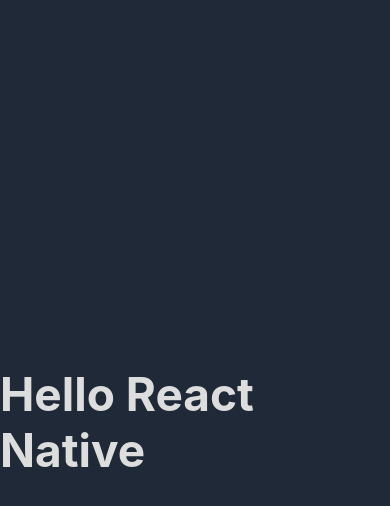
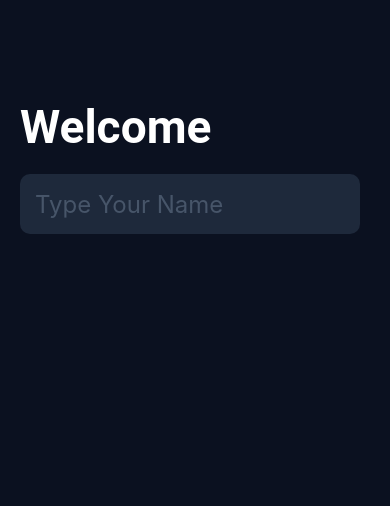
Before and after one commit to hasan-naim/noteTaker-react-native, a React Native app: screen / in a window 390 px wide. Shown: the top 506 px of the page. Built offline with nearby package versions, Linux system fonts and the light colour scheme.

Commit message:
first screen is completed

```diff
--- a/App.js
+++ b/App.js
@@ -1,28 +1,32 @@
 import { StatusBar } from "expo-status-bar";
-import { StyleSheet, Text, View } from "react-native";
+import { SafeAreaView, StyleSheet, Text, View } from "react-native";
+import colors from "./app/misc/colors";
+import Welcome from "./app/screens/Welcome";
+import AsyncStorage from "@react-native-async-storage/async-storage";
+import { useEffect } from "react";
 
 export default function App() {
+  useEffect(() => {
+    async function loadData() {
+      const result = await AsyncStorage.getItem("user");
+      console.log(result);
+    }
+    loadData();
+  }, []);
+
   return (
-    <View style={styles.container}>
-      <Text style={styles.text}>Hello React Native</Text>
+    <View style={styles.app}>
+      <Welcome></Welcome>
       <StatusBar style="auto" />
     </View>
   );
 }
 
 const styles = StyleSheet.create({
-  container: {
+  app: {
+    backgroundColor: colors.BodyBg,
     flex: 1,
-    backgroundColor: "#1F2937",
-    alignItems: "center",
-    color: "white",
-    justifyContent: "center",
-  },
-  text: {
-    color: "#ddd",
-    fontSize: 46,
-    fontWeight: "bold",
-    backgroundColor: "transparent",
-    borderRadius: 10,
+    color: colors.Peragraph,
+    // paddingTop: 50,
   },
 });
--- /dev/null
+++ b/app/components/Button.js
@@ -0,0 +1,37 @@
+import { View, Text, StyleSheet } from "react-native";
+import React from "react";
+import { AntDesign } from "@expo/vector-icons";
+import colors from "../misc/colors";
+
+export default function Button({ name, style, color, size, handleSubmit }) {
+  return (
+    <View style={styles.container} onPress={handleSubmit}>
+      <AntDesign
+        name={name}
+        size={size || 96}
+        color={color || colors.White}
+        style={[styles.icon, { ...style }]}
+      />
+    </View>
+  );
+}
+
+const styles = StyleSheet.create({
+  container: {
+    position: "absolute",
+    bottom: 20,
+    right: 40,
+    backgroundColor: colors.LightDark,
+    width: 54,
+    height: 54,
+    flex: 1,
+    borderRadius: 12,
+    alignItems: "center",
+    justifyContent: "center",
+    elevation: 10,
+  },
+  icon: {
+    fontSize: 20,
+    fontWeight: "bold",
+  },
+});
--- /dev/null
+++ b/app/misc/colors.js
@@ -0,0 +1,22 @@
+export default {
+  // heading ======= text-white font-extrabold text-4xl
+  // peragraph ===== dark:text-slate-400 text-lg
+
+  // blue ==  dark:text-sky-400
+  // Indigo ==== dark:text-indigo-400
+  // dark ===== rgb(17, 24, 39)
+  // white-overlay ===== bg-slate-700
+  // bg ==== #0B1120
+  // light-dark ===== #1E293B
+
+  White: "#fff",
+  Peragraph: "#94a3b8",
+  Blue: "#38bdf8",
+  Indigo: "#818cf8",
+  Dark: "rgb(17, 24, 39)",
+  WhiteOverlay: "",
+  BodyBg: "#0B1120",
+  LightDark: "#1E293B",
+  Error: "#DB7093",
+  Gray: "#475569",
+};
--- /dev/null
+++ b/app/screens/Welcome.js
@@ -0,0 +1,86 @@
+import { View, Text, Dimensions, StyleSheet, TextInput } from "react-native";
+import AsyncStorage from "@react-native-async-storage/async-storage";
+import React, { useState } from "react";
+import colors from "../misc/colors";
+import { StatusBar } from "expo-status-bar";
+import { useFonts } from "expo-font";
+import Button from "../components/Button";
+
+export default function Welcome() {
+  const [text, setText] = useState("");
+
+  const handleSubmit = async () => {
+    const user = {
+      name: text,
+    };
+
+    try {
+      await AsyncStorage.setItem("user", JSON.stringify(user));
+    } catch (error) {
+      console.log(error);
+    }
+  };
+  return (
+    <>
+      {/* <StatusBar hidden></StatusBar> */}
+      <View style={styles.container}>
+        <View style={styles.content}>
+          <Text style={styles.text}>Welcome</Text>
+          <TextInput
+            value={text}
+            onChangeText={(text) => setText(text)}
+            style={styles.input}
+            placeholder={`Type Your Name`}
+            placeholderTextColor={colors.Gray}
+          />
+        </View>
+      </View>
+      {text.trim().length > 2 ? (
+        <View>
+          <Button name={"right"} handleSubmit={handleSubmit}></Button>
+        </View>
+      ) : null}
+    </>
+  );
+}
+
+const width = Dimensions.get("window").width;
+
+const styles = StyleSheet.create({
+  container: {
+    // paddingHorizontal: 20,
+    // flex: 1,
+    flex: 1,
+    paddingHorizontal: 20,
+    alignItems: "flex-start",
+    // backgroundColor: "white",
+    textAlign: "left",
+  },
+
+  content: {
+    width: "100%",
+    paddingTop: 100,
+  },
+
+  text: {
+    marginLeft: 0,
+    fontSize: 46,
+    marginBottom: 20,
+    color: colors.White,
+    fontWeight: "bold",
+    fontFamily: "Roboto",
+  },
+
+  input: {
+    borderColor: colors.Dark,
+    backgroundColor: colors.LightDark,
+    width: width - 50,
+    fontSize: 24,
+    fontWeight: "medium",
+    height: 60,
+    color: colors.Peragraph,
+    borderRadius: 10,
+    paddingHorizontal: 15,
+    elevation: 2,
+  },
+});
--- a/package.json
+++ b/package.json
@@ -9,6 +9,7 @@
     "web": "expo start --web"
   },
   "dependencies": {
+    "@react-native-async-storage/async-storage": "^1.17.10",
     "expo": "~46.0.16",
     "expo-status-bar": "~1.4.0",
     "react": "18.0.0",
```
Also changed, not shown: 1 other file (tests, documents, lock files or other folders).
